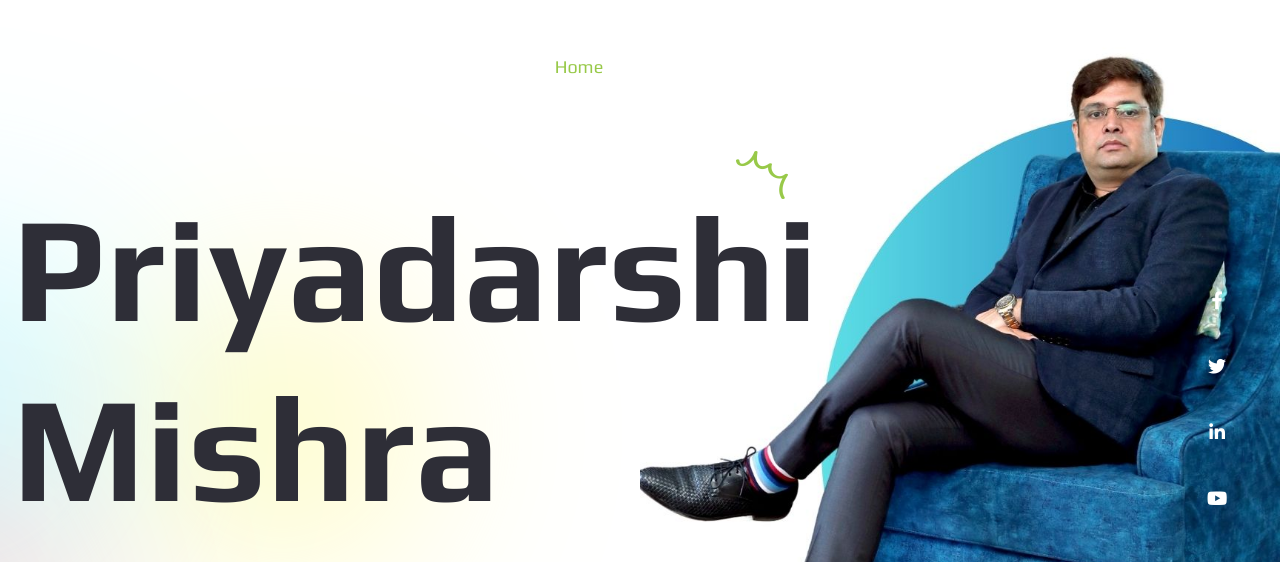
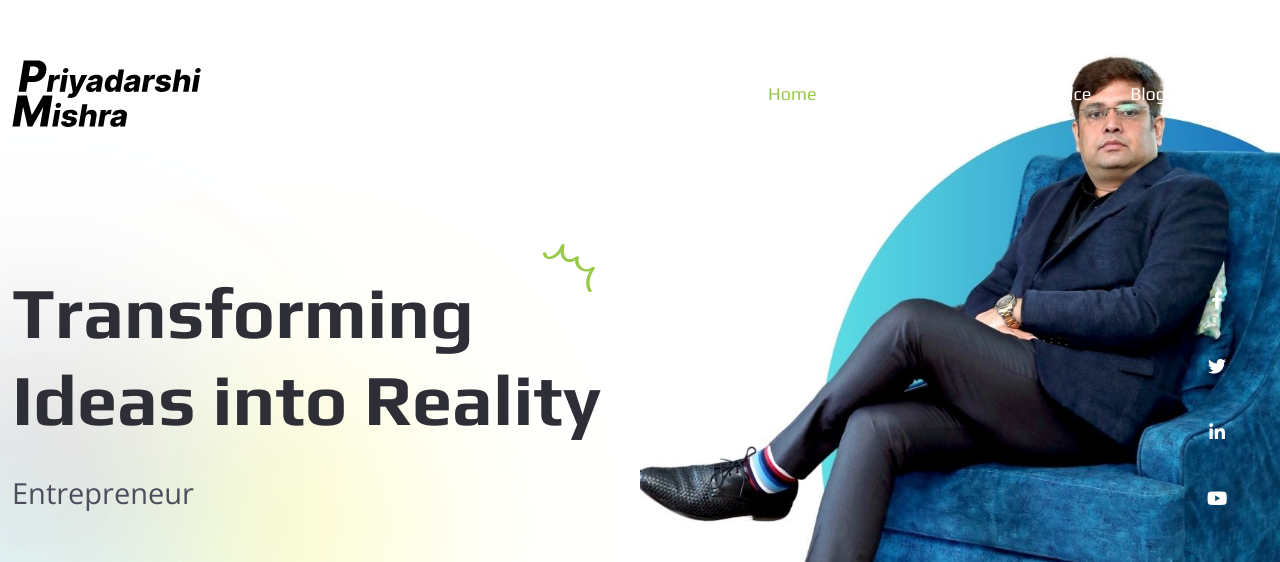
Before and after one commit to pdhdfc/pd, a plain HTML site: page index.html in a window 1280 px wide. Shown: the top 562 px of the page. Drawn offline with nearby package versions, Linux system fonts and the light colour scheme; files whose address does not match are found by name.

Commit message:
image added

```diff
--- a/index.html
+++ b/index.html
@@ -64,11 +64,11 @@
             <div class="header">
                 <div class="container">
                     <div class="row align-items-center">
-                        <!-- <div class="col-xl-2 col-lg-2 col-md-3 col-sm-4 col-5">
+                        <div class="col-xl-2 col-lg-2 col-md-3 col-sm-4 col-5">
                             <div class="logo mt-50 mb-50 transition5">
                                 <a class="d-block" href="index.html"><img src="images/logo/logo.svg" alt="HIBRO"></a>
                             </div>
-                        </div> -->
+                        </div>
 
                         <div class="col-xl-10 col-lg-10 col-md-9 col-sm-8 col-7 d-flex justify-content-end">
                             <div class="main-menu">
@@ -228,7 +228,7 @@
                             <div class="col-xl-7 col-lg-8 col-md-12 col-sm-12 col-12 d-flex align-items-center">
                                 <div class="slider-wrapper position-relative">
                                     <div class="slider-content text-center text-lg-left mt-45 position-relative z-index11" data-aos="zoom-in" data-aos-duration="2000">
-                                        <h1 class="mb-30" data-aos="fade-right" data-aos-duration="2000" data-aos-delay="800">Priyadarshi Mishra</h1>
+                                        <h2 class="mb-30" data-aos="fade-right" data-aos-duration="2000" data-aos-delay="800">Transforming Ideas into Reality</h2>
 
                                         <p id="animated-text" data-aos="fade-right" data-aos-duration="2500" data-aos-delay="1000">
                                             Entrepreneur | Investor | CEO | Construction | Banking | On Demand Services
```
